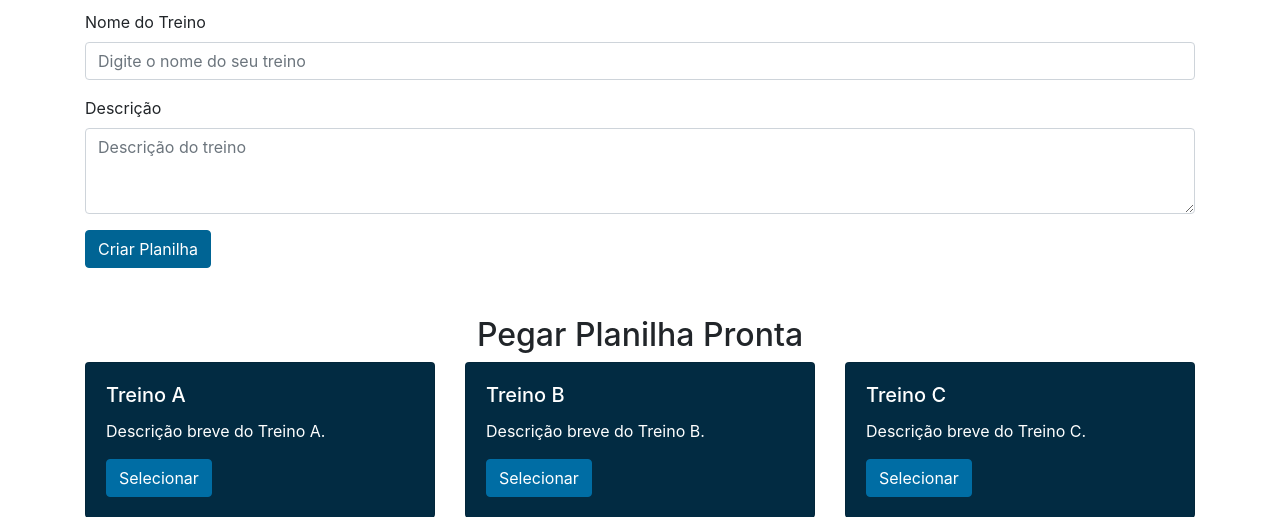
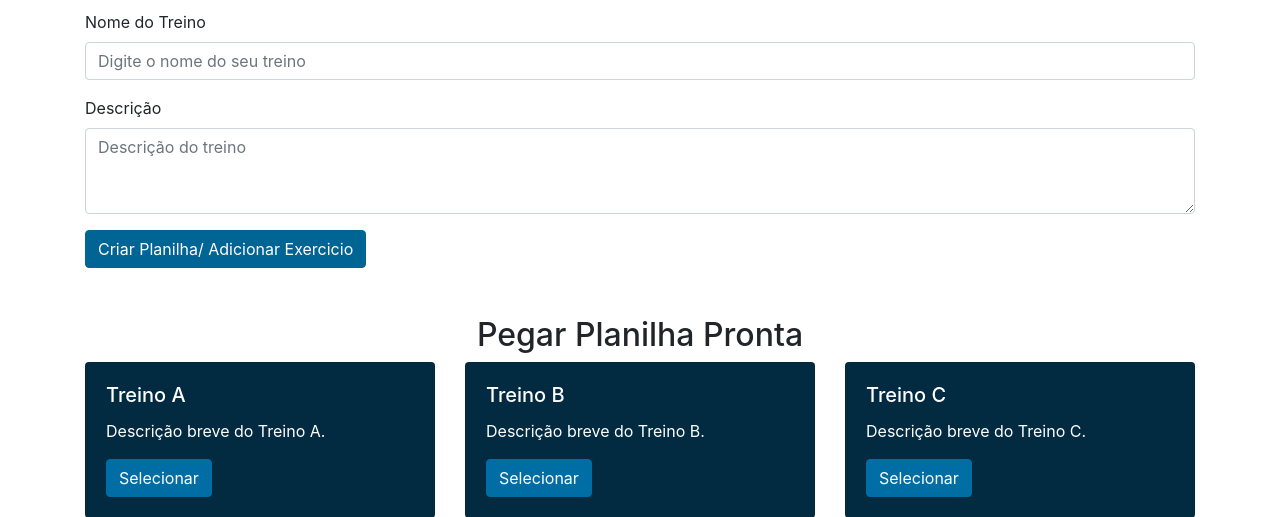
Before and after one commit to ArnaldoSJunior/Academia, a PHP site: page /logado.php in a window 1280 px wide. Shown: the part 422-939 px from the top of the page. Run offline with PHP 8.4, Linux system fonts and the light colour scheme; some libraries are stand-ins or nearby versions.

Commit message:
Update logado.php

```diff
--- a/logado.php
+++ b/logado.php
@@ -74,7 +74,7 @@
                 <label for="descricao">Descrição</label>
                 <textarea class="form-control" id="descricao" rows="3" placeholder="Descrição do treino" name="descricao"></textarea>
             </div>
-            <button type="submit" class="btn btn-primary">Criar Planilha</button>
+            <button type="submit" class="btn btn-primary">Criar Planilha/ Adicionar Exercicio</button>
         </form>
     </section>
 
```
